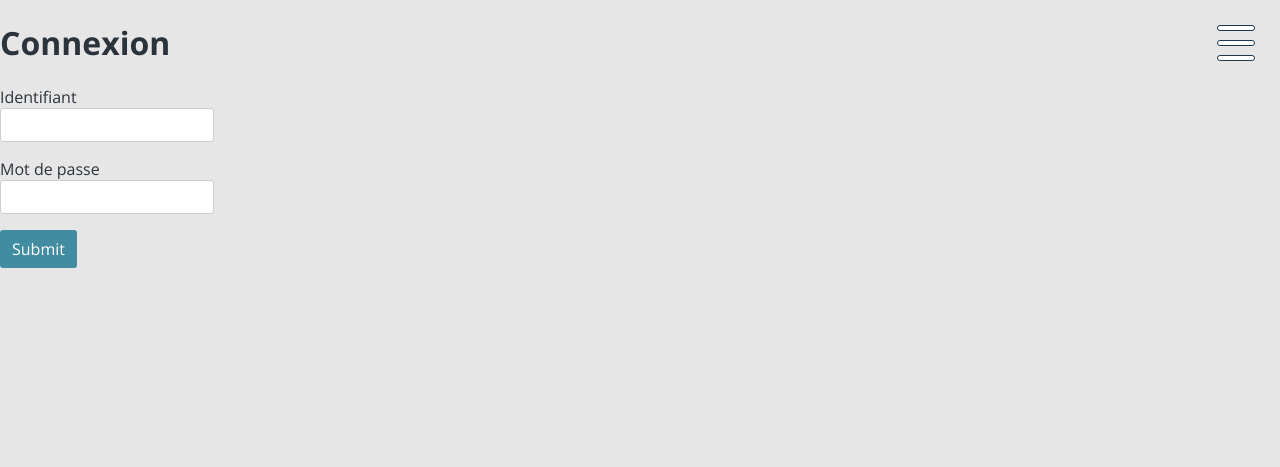
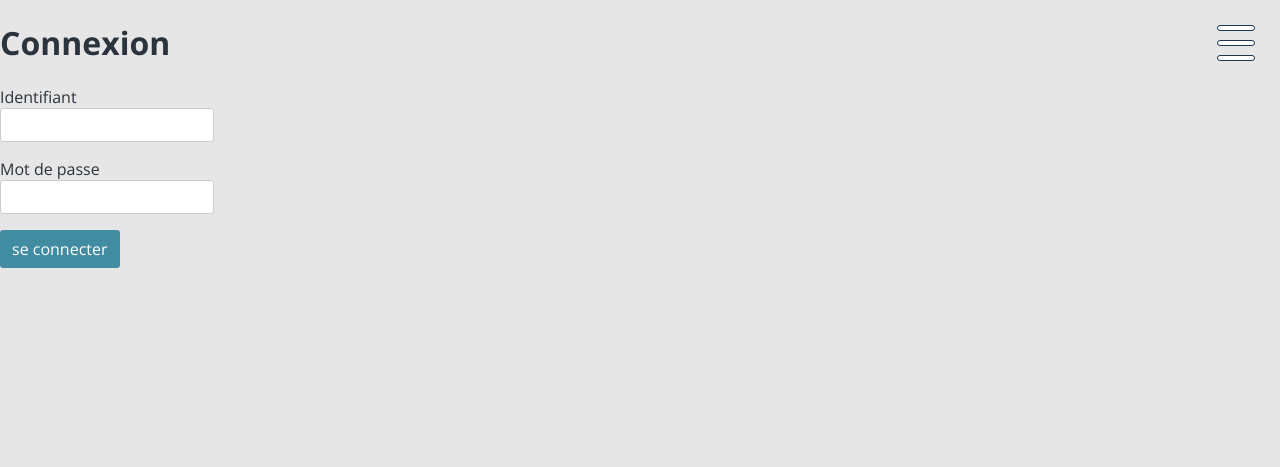
Before and after one commit to Clement-76/P4, a PHP site: template view/login.php in a window 1280 px wide. Shown: the top 467 px of the page. Run offline with PHP 8.4, Linux system fonts and the light colour scheme; the template is opened without the code that fills it, so the values that code supplies are empty; some libraries are stand-ins or nearby versions.

Commit message:
modification du texte du input submit formulaire de connexion

```diff
--- a/view/login.php
+++ b/view/login.php
@@ -14,6 +14,6 @@
         <input id="user_password" type="password" name="user_password" required>
     </p>
     <p>
-        <input type="submit">
+        <input type="submit" value="se connecter">
     </p>
 </form>
```
